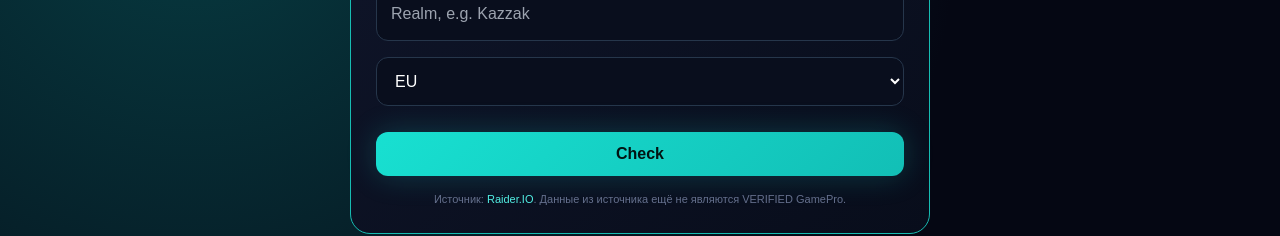
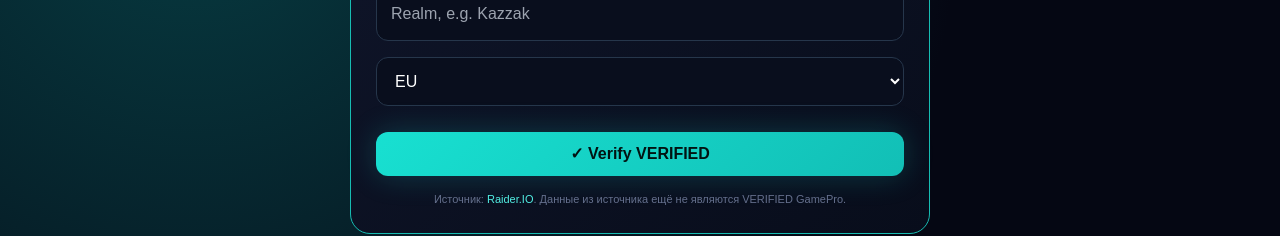
Before and after one commit to vesttrading/gamepro-market, a Next.js app: page / in a window 1280 px wide. Shown: the part 1680-1916 px from the top of the page. Built offline with nearby package versions, Linux system fonts and the light colour scheme; no server answers.

Commit message:
Remove 'verifying' and 'verify' translations
Removed 'verifying' and 'verify' keys from multiple language translations in the page.tsx file.

```diff
--- a/app/page.tsx
+++ b/app/page.tsx
@@ -91,8 +91,6 @@ const L = {
     characterName:"Character name",
     realmPlaceholder:"Realm, e.g. Kazzak",
     liveSourceText:"The first live GamePro source for Mythic+ data",
-    verifying: "Проверяется",
-    verify:"Check",
     verifyPlayer:"Check player",
     reviewSent:"Review submitted.",
     reviewError:"Failed to submit review.",
@@ -157,8 +155,6 @@ const L = {
     characterName:"Karakter adı",
     realmPlaceholder:"Realmi, örn. Kazzak",
     liveSourceText:"Mythic+ verileri için ilk canlı GamePro kaynağı",
-    verifying: "Doğrulanıyor",
-    verify:"Kontrol et",
     verifyPlayer:"Oyuncuyu kontrol et",
     reviewSent:"Yorum gönderildi.",
     reviewError:"Yorum gönderilemedi.",
@@ -223,8 +219,6 @@ const L = {
     characterName:"Charaktername",
     realmPlaceholder:"Realm, z. B. Kazzak",
     liveSourceText:"Die erste Live-Quelle von GamePro für Mythic+-Daten",
-    verifying: "Wird geprüft",
-    verify:"Prüfen",
     verifyPlayer:"Spieler prüfen",
     reviewSent:"Bewertung wurde gesendet.",
     reviewError:"Bewertung konnte nicht gesendet werden.",
@@ -289,8 +283,6 @@ const L = {
     characterName:"Nombre del personaje",
     realmPlaceholder:"Reino, por ejemplo Kazzak",
     liveSourceText:"La primera fuente en vivo de GamePro para datos de Mythic+",
-    verifying: "Verificando",
-    verify:"Comprobar",
     verifyPlayer:"Comprobar jugador",
     reviewSent:"Opinión enviada.",
     reviewError:"No se pudo enviar la opinión.",
@@ -347,8 +339,6 @@ const L = {
     characterName:"Nom du personnage",
     realmPlaceholder:"Royaume, par ex. Kazzak",
     liveSourceText:"La première source live de GamePro pour les données Mythic+",
-    verifying: "Vérification",
-    verify:"Vérifier",
     verifyPlayer:"Vérifier le joueur",
     reviewSent:"Avis envoyé.",
     reviewError:"Impossible d'envoyer l'avis.",
@@ -405,8 +395,6 @@ const L = {
     characterName:"Nazwa postaci",
     realmPlaceholder:"Realm, np. Kazzak",
     liveSourceText:"Pierwsze aktywne źródło GamePro dla danych Mythic+",
-    verifying: "Weryfikacja",
-    verify:"Sprawdź",
     verifyPlayer:"Sprawdź gracza",
     reviewSent:"Opinia została wysłana.",
     reviewError:"Nie udało się wysłać opinii.",
```
